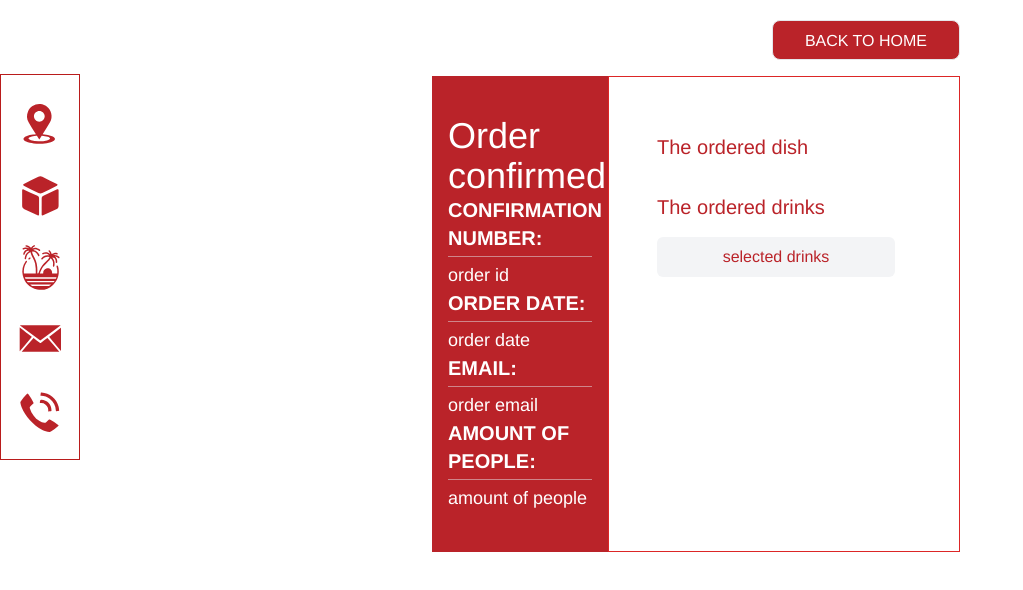
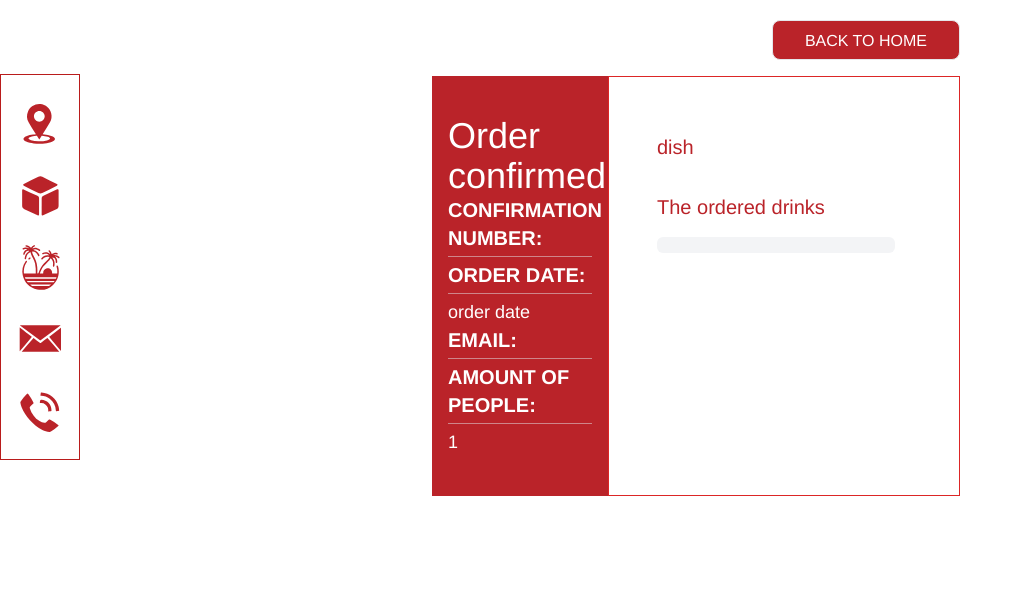
Before and after one commit to simonemiar/sundown_1.0_next, a Next.js app: page /receipt in a window 1280 px wide. Shown: the top 590 px of the page, without its empty margins (0-1023 px from the left). Built offline with nearby package versions, Linux system fonts and the light colour scheme.

Commit message:
error on drinks

```diff
--- a/package.json
+++ b/package.json
@@ -9,10 +9,13 @@
     "lint": "next lint"
   },
   "dependencies": {
+    "gsap": "^3.11.3",
     "next": "12.3.1",
+    "next-transpile-modules": "^9.1.0",
     "react": "18.2.0",
     "react-dom": "18.2.0",
-    "react-responsive-carousel": "^3.2.23"
+    "react-responsive-carousel": "^3.2.23",
+    "react-transition-group": "^4.4.5"
   },
   "devDependencies": {
     "autoprefixer": "^10.4.12",
--- a/pages/date.js
+++ b/pages/date.js
@@ -1,15 +1,27 @@
-import React, { useState, useContext } from "react";
+import React, { useState, useContext, useEffect } from "react";
 import { useRouter } from "next/router";
 import { StoreContext } from "../components/Context";
 
 export default function date() {
   const { order, setOrder } = useContext(StoreContext);
-  const orders = [];
 
   const [email, setEmail] = useState(order.email);
   const [people, setPeople] = useState(order.people);
   const [date, setDate] = useState(order.date);
   const router = useRouter();
+  let orders = [];
+
+  useEffect(() => {
+    if (localStorage.orders) {
+      let getOrders = localStorage.getItem("orders");
+      let parseOrder = JSON.parse(getOrders);
+
+      if (parseOrder !== undefined) {
+        orders = parseOrder;
+        console.log(orders);
+      }
+    }
+  }, []);
 
   //increase counter
   const increase = () => {
@@ -18,34 +30,40 @@ export default function date() {
 
   //decrease counter
   const decrease = () => {
-    // setCounter((count) => count - 1);
     if (people > 1) {
       setPeople((people) => people - 1);
     }
   };
 
-  function emailValidation() {
+  const emailInput = (e) => setEmail(e.target.value);
+
+  function finalizeOrder() {
+    console.log(orders);
+    setOrder({ ...order, email: email, people: people, orderCompleted: true });
+
     const regex =
       /^(([^<>()[\]\.,;:\s@\"]+(\.[^<>()[\]\.,;:\s@\"]+)*)|(\".+\"))@(([^<>()[\]\.,;:\s@\"]+\.)+[^<>()[\]\.,;:\s@\"]{2,})$/i;
-  }
 
-  const emailInput = (e) => setEmail(e.target.value);
-  //   console.log(email);
-
-  function finalizeOrder() {
-    setOrder({ ...order, email: email, people: people, orderCompleted: true });
+    // if (!reg.test(email)) {
+    //   this.error = "This is not a valid email";
+    //   console.log("email error");
+    // } else {
     if (orders === null) {
-      this.orders = [];
+      orders = [];
     }
     const findOrder = orders.find((order) => order.orderId === order.orderId);
     console.log("find order", findOrder);
     if (findOrder) {
       orders.splice(orders.indexOf(findOrder), 1, order);
+      console.log("splice");
     } else {
       orders.push(order);
+      console.log("new");
     }
+    console.log("order arr", orders);
     updateLocalStorage();
     router.push(`/receipt`);
+    //}
   }
   function updateLocalStorage() {
     localStorage.setItem("orders", JSON.stringify(orders));
--- a/pages/dishes.js
+++ b/pages/dishes.js
@@ -6,14 +6,13 @@ import { StoreContext } from "../components/Context";
 export default function dishes({ dish }) {
   const { order, setOrder } = useContext(StoreContext);
   const [receipe, setReceipe] = useState(dish);
+  const [newOrderId, setNewOrderId] = useState(order.orderId);
   const router = useRouter();
-  let orderId = order.orderId;
-
+  console.log(order.orderId);
   useEffect(() => {
-    if (orderId == null) {
-      orderId = Math.random().toString(36).substr(2, 9);
+    if (order.orderId == null) {
+      order.orderId = Math.random().toString(36).substr(2, 9);
     }
-    console.log(orderId);
   }, []);
 
   dish = receipe;
@@ -30,7 +29,7 @@ export default function dishes({ dish }) {
   function nextPage() {
     console.log("before", order.orderDish);
     // setOrder((order.orderDish = dish));
-    setOrder({ ...order, orderDish: dish, orderId: orderId });
+    setOrder({ ...order, orderDish: dish });
 
     console.log("after", order.orderDish);
     router.push(`/drinks`);
--- a/pages/drinks.js
+++ b/pages/drinks.js
@@ -2,26 +2,24 @@ import React, { useContext, useState } from "react";
 import Drink from "../components/Drink";
 import { useRouter } from "next/router";
 import { StoreContext } from "../components/Context";
+import { gsap } from "gsap";
 
 export default function drinks({ drinks }) {
   const { order, setOrder } = useContext(StoreContext);
-
   const [selectedDrinks, setSelectedDrinks] = useState(drinks);
+  const [error, setError] = useState("");
   const router = useRouter();
   console.log(drinks);
 
   function nextPage() {
     const selectedDrinks = drinks.filter((drink) => drink.isSelected == true);
     // const newSelectedDrinks = order.selectedDrinks
-
+    setError("");
     setOrder({ ...order, selectedDrinks: selectedDrinks });
     if (selectedDrinks.length) {
       router.push(`/date`);
-      console.log("amazing");
     } else {
-      // this.error = 'Please pick min 1 drink'
-      //create error here
-      console.log("error");
+      setError("Please pick min 1 drink");
     }
   }
   function onDrinkClicked(id) {
@@ -47,6 +45,7 @@ export default function drinks({ drinks }) {
               Ready to proceed <br />
               Click on next
             </p>
+            {error && <div className="text-sm text-red-500"> {error} </div>}
           </div>
           <button className="w-full primary_button" onClick={nextPage}>
             next
--- a/pages/receipt.js
+++ b/pages/receipt.js
@@ -2,6 +2,7 @@ import React from "react";
 import { useRouter } from "next/router";
 import { StoreContext } from "../components/Context";
 import { useContext, useState } from "react";
+import Dish from "../components/Dish";
 
 export default function date() {
   const { order, setOrder } = useContext(StoreContext);
@@ -30,7 +31,7 @@ export default function date() {
                 confirmation number:
               </p>
               <hr className="my-1 opacity-[0.5]" />
-              <p className="text-lg">order id</p>
+              <p className="text-lg">{order.orderId}</p>
             </div>
             <div>
               <p className="text-xl font-bold uppercase">order date:</p>
@@ -40,21 +41,23 @@ export default function date() {
             <div>
               <p className="text-xl font-bold uppercase">email:</p>
               <hr className="my-1 opacity-[0.5]" />
-              <p className="text-lg">order email</p>
+              <p className="text-lg">{order.email}</p>
             </div>
             <div>
               <p className="text-xl font-bold uppercase">amount of people:</p>
               <hr className="my-1 opacity-[0.5]" />
-              <p className="text-lg">amount of people</p>
+              <p className="text-lg">{order.people}</p>
             </div>
           </div>
           <div className="flex flex-col w-2/3 p-12 border border-red-600">
-            <p className="mt-2 headliner">The ordered dish</p>
+            <p className="mt-2 headliner">dish</p>
 
             <p className="mt-4 headliner">The ordered drinks</p>
             <div className="flex flex-wrap">
               <div className="flex flex-col items-center flex-1 p-2 mb-4 mr-4 bg-gray-100 rounded-md w-30 h-30">
-                <p className="text-center text-primary">selected drinks</p>
+                <p className="text-center text-primary">
+                  {order.selectedDrinks}
+                </p>
               </div>
             </div>
           </div>
```
Also changed, not shown: 1 other file (tests, documents, lock files or other folders).
